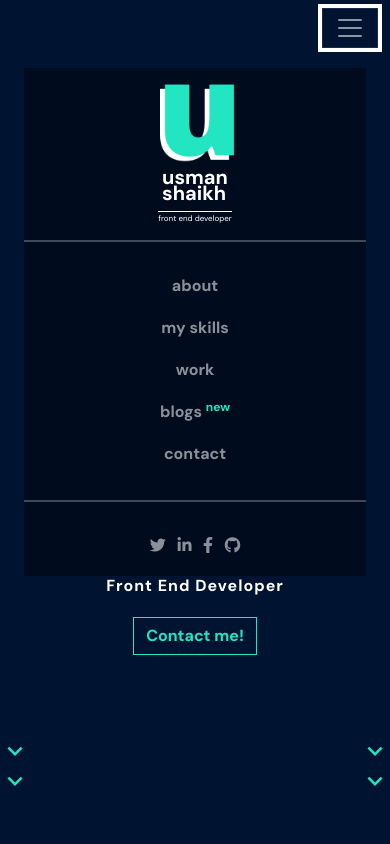
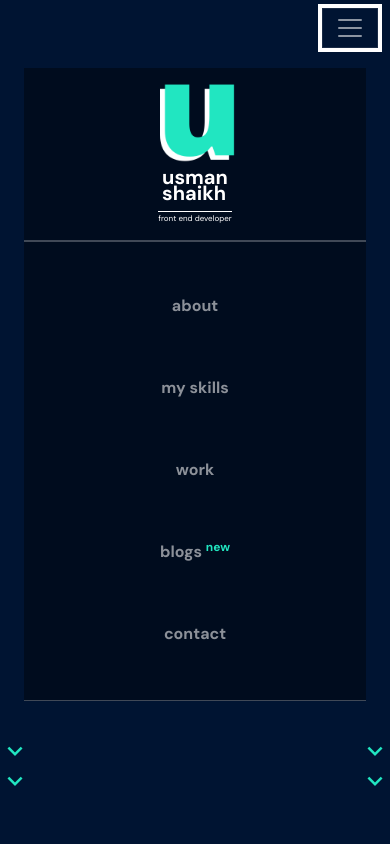
Before and after one commit to NobleUsman/Portfolio-Base, a plain HTML site: page index.html in a window 390 px wide. Both pictures are taken after a click on the button "Open Navigation Overlay". Shown: the top 844 px of the page. Drawn offline with nearby package versions, Linux system fonts and the light colour scheme; a script that the page names is missing.

Commit message:
mobile nav margin

```diff
--- a/css/scrapenav.css
+++ b/css/scrapenav.css
@@ -269,6 +269,10 @@ nav ul {
   margin-top: 8px !important;
 }
 
+.nav-mobile-margin {
+  margin: 20px auto;
+}
+
 nav sup {
   color: #21e6c1;
 }
@@ -534,6 +538,10 @@ nav sup {
     min-height: 100vh;
   }
 
+  .nav-mobile-margin {
+    margin: 0;
+  }
+
   #nav-socials {
     width: 100%;
     margin: 8px 0;
--- a/index.html
+++ b/index.html
@@ -130,16 +130,16 @@
 
                             <ul class="navbar-nav flex-xxl-column mb-2">
 
-                                <li class="nav-item d-flex justify-content-center">
+                                <li class="nav-item nav-mobile-margin d-flex justify-content-center">
                                     <a class="nav-link user-select-none" href="#about">about</a>
                                 </li>
-                                <li class="nav-item d-flex justify-content-center">
+                                <li class="nav-item nav-mobile-margin d-flex justify-content-center">
                                     <a class="nav-link user-select-none" href="#skills">my skills</a>
                                 </li>
-                                <li class="nav-item d-flex justify-content-center">
+                                <li class="nav-item nav-mobile-margin d-flex justify-content-center">
                                     <a class="nav-link user-select-none" href="#work">work</a>
                                 </li>
-                                <li class="nav-item d-flex justify-content-center">
+                                <li class="nav-item nav-mobile-margin d-flex justify-content-center">
                                     <a class="nav-link user-select-none" href="#blogs">blogs
                                         <sup id="sup-id">
                                             new
@@ -147,7 +147,7 @@
                                         </sup>
                                     </a>
                                 </li>
-                                <li class="nav-item d-flex justify-content-center">
+                                <li class="nav-item nav-mobile-margin d-flex justify-content-center">
                                     <a class="nav-link user-select-none" href="#contact">contact</a>
                                 </li>
                             </ul>
```
